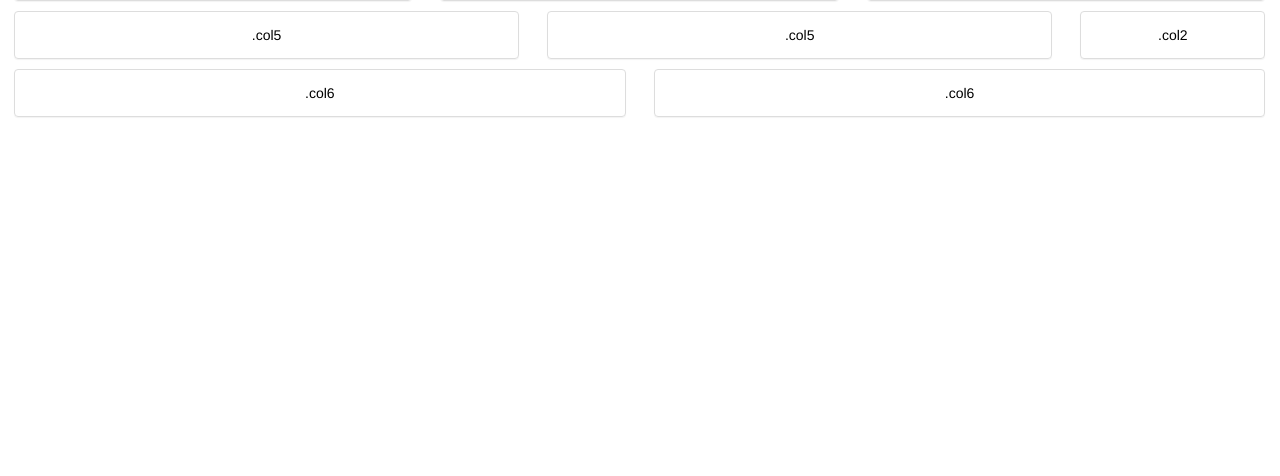
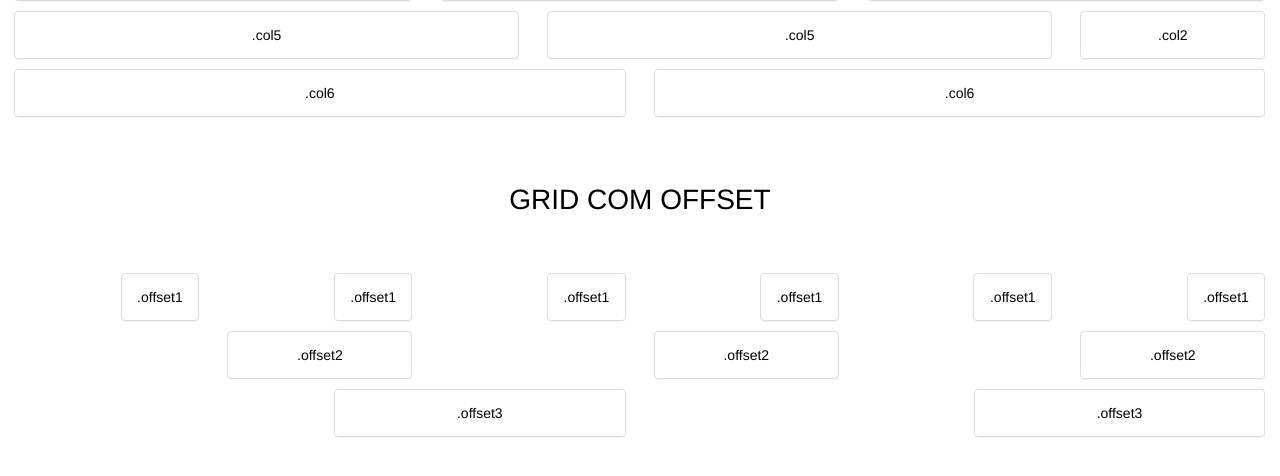
Before and after one commit to junior-escjr/gridResponsivo, a PHP site: page / in a window 1280 px wide. Shown: the part 221-697 px from the top of the page. Run offline with PHP 8.4, Linux system fonts and the light colour scheme.

Commit message:
inicio do offset

```diff
--- a/css/grid-12-cols.css
+++ b/css/grid-12-cols.css
@@ -65,3 +65,50 @@
 .col12 {
     width: 100%;
 }
+
+
+/* OFFSETs */
+
+.offset1 {
+    margin-left: 8.33%;
+}
+
+.offset2 {
+    margin-left: 16.66%;
+}
+
+.offset3 {
+    margin-left: 24.99%;
+}
+
+.offset4 {
+    margin-left: 33.32%;
+}
+
+.offset5 {
+    margin-left: 41.65%;
+}
+
+.offset6 {
+    margin-left: 49.98%;
+}
+
+.offset7 {
+    margin-left: 58.31%;
+}
+
+.offset8 {
+    margin-left: 66.64%;
+}
+
+.offset9 {
+    margin-left: 74.97%;
+}
+
+.offset10 {
+    margin-left: 83.3%;
+}
+
+.offset11 {
+    margin-left: 91.63%;
+}
--- a/index.php
+++ b/index.php
@@ -2,7 +2,9 @@
 <html>
     <head>
         <meta charset="utf-8">
-        <title>Grid</title>
+        <title>Grid - 12 colunas</title>
+
+        <meta name="viewport" content="width=device-width, initial-scale=1.0">
 
         <link rel="stylesheet" href="css/reset.css">
         <link rel="stylesheet" href="css/grid-12-cols.css">
@@ -94,6 +96,45 @@
             </div>
             <!-- /row -->
 
+
+            <h1 class="titulo">GRID COM OFFSET</h1>
+
+            <!-- row -->
+            <div class="row">
+                <?php for ($i=0; $i < 6; $i++) : ?>
+                    <div class="col col1 offset1">
+                        <div class="box-custom">
+                            .offset1
+                        </div>
+                    </div>
+                <?php endfor; ?>
+            </div>
+            <!-- /row -->
+
+            <!-- row -->
+            <div class="row">
+                <?php for ($i=0; $i < 3; $i++) : ?>
+                    <div class="col col2 offset2">
+                        <div class="box-custom">
+                            .offset2
+                        </div>
+                    </div>
+                <?php endfor; ?>
+            </div>
+            <!-- /row -->
+
+            <!-- row -->
+            <div class="row">
+                <?php for ($i=0; $i < 2; $i++) : ?>
+                    <div class="col col3 offset3">
+                        <div class="box-custom">
+                            .offset3
+                        </div>
+                    </div>
+                <?php endfor; ?>
+            </div>
+            <!-- /row -->
+
         </div>
         <!-- /wrapper -->
     </body>
```
